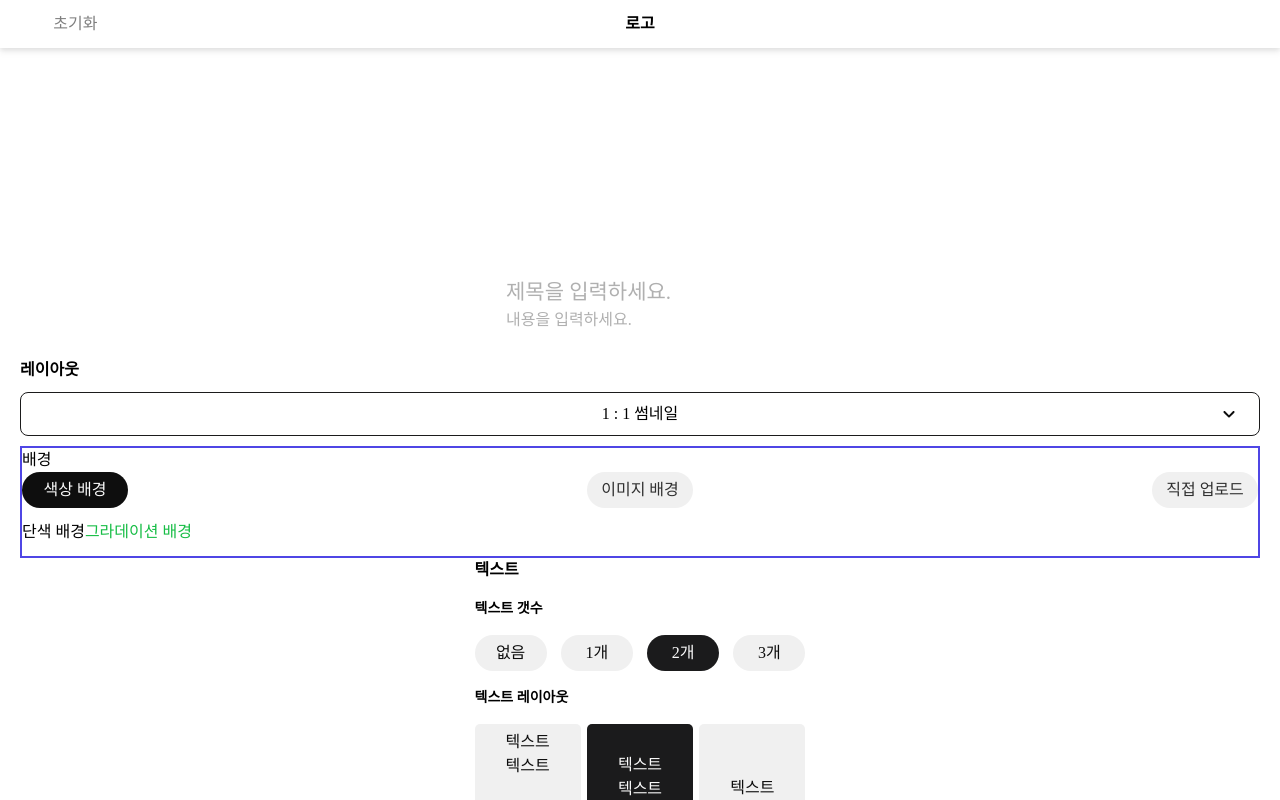
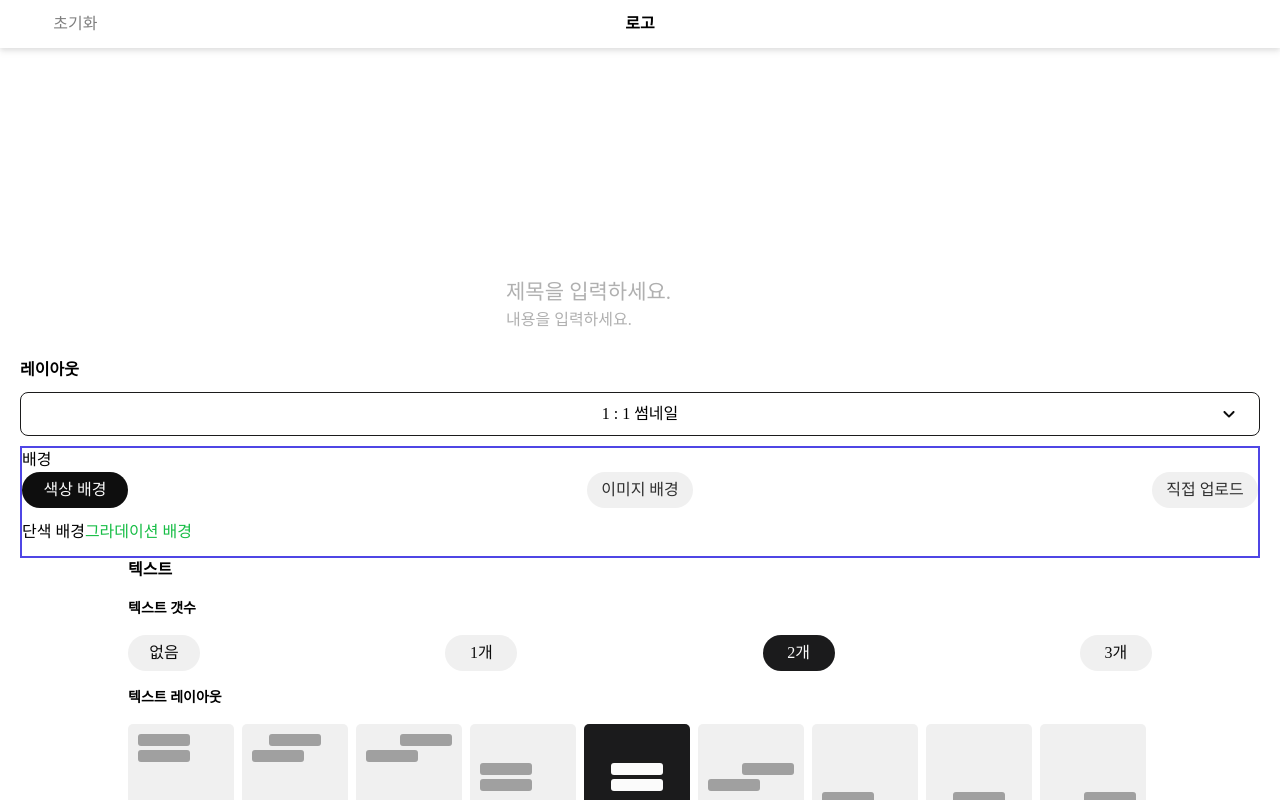
Before and after one commit to Yangjaecheon-Otter-Guardians/simple-thumbnail, a React (Create React App) app in the folder frontend/: page / in a window 1280 px wide. Both pictures are taken after a click on the button "2개". Shown: the top 800 px of the page. Built offline with nearby package versions, Linux system fonts and the light colour scheme; a web font is replaced by a local one.

Commit message:
feat: 레이아웃 선택 버튼 기능 구현 중

```diff
--- a/frontend/package.json
+++ b/frontend/package.json
@@ -7,6 +7,7 @@
     "@types/node": "^17.0.45",
     "@types/react": "^18.0.28",
     "@types/react-dom": "^18.0.11",
+    "@types/react-toastify": "^4.1.0",
     "axios": "^1.3.4",
     "downloadjs": "^1.4.7",
     "html-to-image": "^1.11.11",
@@ -45,9 +46,9 @@
     ]
   },
   "devDependencies": {
-    "@types/react-color": "^3.0.6",
     "@iconify/react": "^4.1.0",
     "@types/downloadjs": "^1.4.3",
+    "@types/react-color": "^3.0.6",
     "@typescript-eslint/eslint-plugin": "^5.53.0",
     "@typescript-eslint/parser": "^5.53.0",
     "eslint": "^8.34.0",
--- a/frontend/src/atom/textAtom.ts
+++ b/frontend/src/atom/textAtom.ts
@@ -1,5 +1,5 @@
 import { RGBColor } from 'react-color';
-import { atom, atomFamily } from 'recoil';
+import { atom, atomFamily, useResetRecoilState } from 'recoil';
 
 export const TEXT_WHITE: RGBColor = { r: 251, g: 251, b: 251, a: 1 };
 export const TEXT_BLACK: RGBColor = { r: 10, g: 10, b: 10, a: 1 };
@@ -25,6 +25,7 @@ type LayoutPositionType = {
     | 'justify-around'
     | 'justify-evenly';
   alignItems: 'items-start' | 'items-end' | 'items-center' | 'items-baseline' | 'items-stretch';
+  subAlignItems: 'items-start' | 'items-end' | 'items-center';
 };
 
 const texts: TextType[] = [
@@ -65,22 +66,10 @@ const textsAll = atomFamily({
   },
 });
 
-const firstText = atom({
-  key: 'firstText',
-  default: texts[0],
-});
-const secondText = atom({
-  key: 'secondText',
-  default: texts[1],
-});
-const thirdText = atom({
-  key: 'thirdText',
-  default: texts[2],
-});
-
 const initialPosition: LayoutPositionType = {
   justifyContent: 'justify-end',
   alignItems: 'items-start',
+  subAlignItems: 'items-start',
 };
 
 const LayoutPosition = atom({
@@ -92,4 +81,4 @@ export const getRGB = (color: RGBColor) => {
   return `rgba(${color.r}, ${color.g}, ${color.b}, ${color.a ?? 1})`;
 };
 
-export { textCountState, textsAll, firstText, secondText, thirdText, LayoutPosition };
+export { textCountState, textsAll, LayoutPosition };
--- a/frontend/src/components/DownloadButton.tsx
+++ b/frontend/src/components/DownloadButton.tsx
@@ -14,7 +14,7 @@ function DownloadButton({ previewRef }: Props) {
   }, [previewRef?.current]);
   return (
     <button
-      className="bg-primary-100 text-lighten text-md2 px-[20px] py-[10px] rounded-[100px] w-[335px]"
+      className="mt-4 mb-4 bg-primary-100 text-lighten text-md2 px-[20px] py-[10px] rounded-[100px] w-[335px]"
       onClick={handleClick}
     >
       이미지 다운로드
--- a/frontend/src/sections/TextTool.tsx
+++ b/frontend/src/sections/TextTool.tsx
@@ -4,17 +4,6 @@ import { RGBColor } from 'react-color';
 import { useRecoilState } from 'recoil';
 import styles from 'styles/TextTool.module.css';
 import TextItem from '../components/TextItem';
-
-export const layoutHandler = (type: string) => {
-  switch (type) {
-    case 'top':
-      return styles.layoutTop;
-    case 'center':
-      return styles.layoutCenter;
-    case 'bottom':
-      return styles.layoutBottom;
-  }
-};
 
 function TextTool() {
   // text 갯수 선택
@@ -40,19 +29,27 @@ function TextTool() {
   const [layoutType, setLayoutType] = useState<string>('center');
 
   const LayoutGroup = () => {
-    return ['top', 'center', 'bottom'].map((item, index) => {
+    return (
+      <div className={styles.layoutButtonGroup}>
+        {getLayoutGroupList(count).map((item, index) => {
           return (
             <button
               key={index}
               className={`${layoutType !== item ? styles.commonStyle : styles.selectedStyle} ${layoutHandler(item)}`}
               onClick={() => setLayoutType(item)}
             >
-          {[...Array(count)].map((_, index) => (
-            <p key={index}>{texts[index] ? texts[index].substring(0, 5) : '텍스트'}</p>
-          ))}
+              <p className={styles.greyBar} />
+              {count > 1 && (
+                <div>
+                  <p className={styles.greyBar} />
+                  {count > 2 && <p className={styles.greyBar} />}
+                </div>
+              )}
             </button>
           );
-    });
+        })}
+      </div>
+    );
   };
   // text input 갯수 동적 렌더
   const [texts, setTexts] = useState<string[]>([]);
@@ -71,8 +68,8 @@ function TextTool() {
       <h1 className={styles.title}>텍스트</h1>
       <h2 className={styles.subtitle}>텍스트 갯수</h2>
       <div className={styles.buttonGroup}>{CountGroup()}</div>
-      <h2 className={styles.subtitle}>텍스트 레이아웃</h2>
-      <div className={styles.buttonGroup}>{LayoutGroup()}</div>
+      {count != 0 && <h2 className={styles.subtitle}>텍스트 레이아웃</h2>}
+      <div className={styles.layoutWrap}>{LayoutGroup()}</div>
       {count != 0 && <h2 className={styles.subtitle}>텍스트</h2>}
       {TextItemGroup()}
     </div>
@@ -80,3 +77,62 @@ function TextTool() {
 }
 
 export default TextTool;
+
+export const layoutHandler = (type: string) => {
+  switch (type) {
+    case 'top-left':
+      return styles.layoutTopLeft;
+    case 'top':
+      return styles.layoutTop;
+    case 'top-right':
+      return styles.layoutTopRight;
+    case 'left':
+      return styles.layoutLeft;
+    case 'center':
+      return styles.layoutCenter;
+    case 'right':
+      return styles.layoutRight;
+    case 'bottom-left':
+      return styles.layoutBottomLeft;
+    case 'bottom':
+      return styles.layoutBottom;
+    case 'bottom-right':
+      return styles.layoutBottomRight;
+    case 'spacebetween-left':
+      return styles.layoutSpaceBetweenLeft;
+    case 'spacebetween-center':
+      return styles.layoutSpaceBetweenCenter;
+    case 'spacebetween-right':
+      return styles.layoutSpaceBetweenRight;
+    case 'title-author':
+      return styles.layoutTitleAuthor;
+  }
+};
+
+export const getLayoutGroupList = (count: number) => {
+  switch (count) {
+    case 0:
+      return [];
+    case 1:
+      return ['top-left', 'top', 'top-right', 'left', 'center', 'right', 'bottom-left', 'bottom', 'bottom-right'];
+    case 2:
+      return [
+        'top-left',
+        'top',
+        'top-right',
+        'left',
+        'center',
+        'right',
+        'bottom-left',
+        'bottom',
+        'bottom-right',
+        'spacebetween-left',
+        'spacebetween-center',
+        'spacebetween-right',
+      ];
+    case 3:
+      return ['left', 'center', 'bottom-left', 'title-author', 'spacebetween-center'];
+    default:
+      return [''];
+  }
+};
--- a/frontend/src/styles/TextTool.module.css
+++ b/frontend/src/styles/TextTool.module.css
@@ -1,5 +1,6 @@
 .container {
-  width: fit-content;
+  width: 100%;
+  max-width: 1024px;
   display: flex;
   flex-direction: column;
   gap: 16px;
@@ -18,6 +19,16 @@
   justify-content: space-between;
   align-items: center;
   gap: 0.4rem;
+}
+.layoutWrap {
+  width: 100%;
+  overflow-x: scroll;
+}
+.layoutButtonGroup {
+  width: fit-content;
+  display: flex;
+  flex-direction: row;
+  gap: 8px;
 }
 .countButton,
 .selectedCountButton {
@@ -38,21 +49,103 @@
   border-radius: 5px;
   background-color: var(--bg-on-surface);
   color: var(--text-active);
-  padding: 0.4rem;
+  padding: 10px;
   display: flex;
   flex-direction: column;
-  align-items: center;
+  gap: 4px;
 }
+.commonStyle div,
+.selectedStyle div {
+  width: 100%;
+  display: flex;
+  flex-direction: column;
+  gap: 4px;
+}
+
 .selectedStyle {
   background-color: var(--bg-input-border-focus);
   color: var(--text-lighten);
 }
+
+.greyBar {
+  width: 52px;
+  height: 12px;
+  border-radius: 3px;
+  background-color: var(--grey-40);
+}
+.selectedStyle .greyBar {
+  background-color: var(--grey-00);
+}
+.layoutTopLeft {
+  justify-content: flex-start;
+  align-items: flex-start;
+}
+.layoutTopLeft div {
+  align-items: flex-start;
+}
 .layoutTop {
   justify-content: flex-start;
+  align-items: center;
+}
+.layoutTopRight {
+  justify-content: flex-start;
+  align-items: flex-end;
+}
+.layoutLeft {
+  justify-content: center;
+  align-items: flex-start;
 }
 .layoutCenter {
   justify-content: center;
+  align-items: center;
+}
+.layoutCenter div {
+  align-items: center;
+}
+.layoutRight {
+  justify-content: center;
+  align-items: flex-end;
+}
+.layoutBottomLeft {
+  justify-content: flex-end;
+  align-items: flex-start;
 }
 .layoutBottom {
   justify-content: flex-end;
+  align-items: center;
 }
+.layoutBottomRight {
+  justify-content: flex-end;
+  align-items: flex-end;
+}
+.layoutSpaceBetweenLeft {
+  justify-content: space-between;
+  align-items: flex-start;
+}
+.layoutSpaceBetweenCenter {
+  justify-content: space-between;
+  align-items: center;
+}
+.layoutSpaceBetweenCenter div {
+  align-items: center;
+}
+.layoutSpaceBetweenRight {
+  justify-content: space-between;
+  align-items: flex-end;
+}
+.layoutTitleAuthor {
+  justify-content: space-between;
+}
+.layoutTitleAuthor div {
+  align-items: flex-end;
+}
+@media only screen and (max-width: 1024px) {
+  .container {
+    max-width: 800px;
+  }
+}
+@media only screen and (max-width: 667px) {
+  .container {
+    width: 100%;
+  }
+}
```
Also changed, not shown: frontend/src/components/TextPreview.tsx (+2 -5 lines), 1 other file (tests, documents, lock files or other folders). Lines whose indentation alone changed are shown as unchanged.
